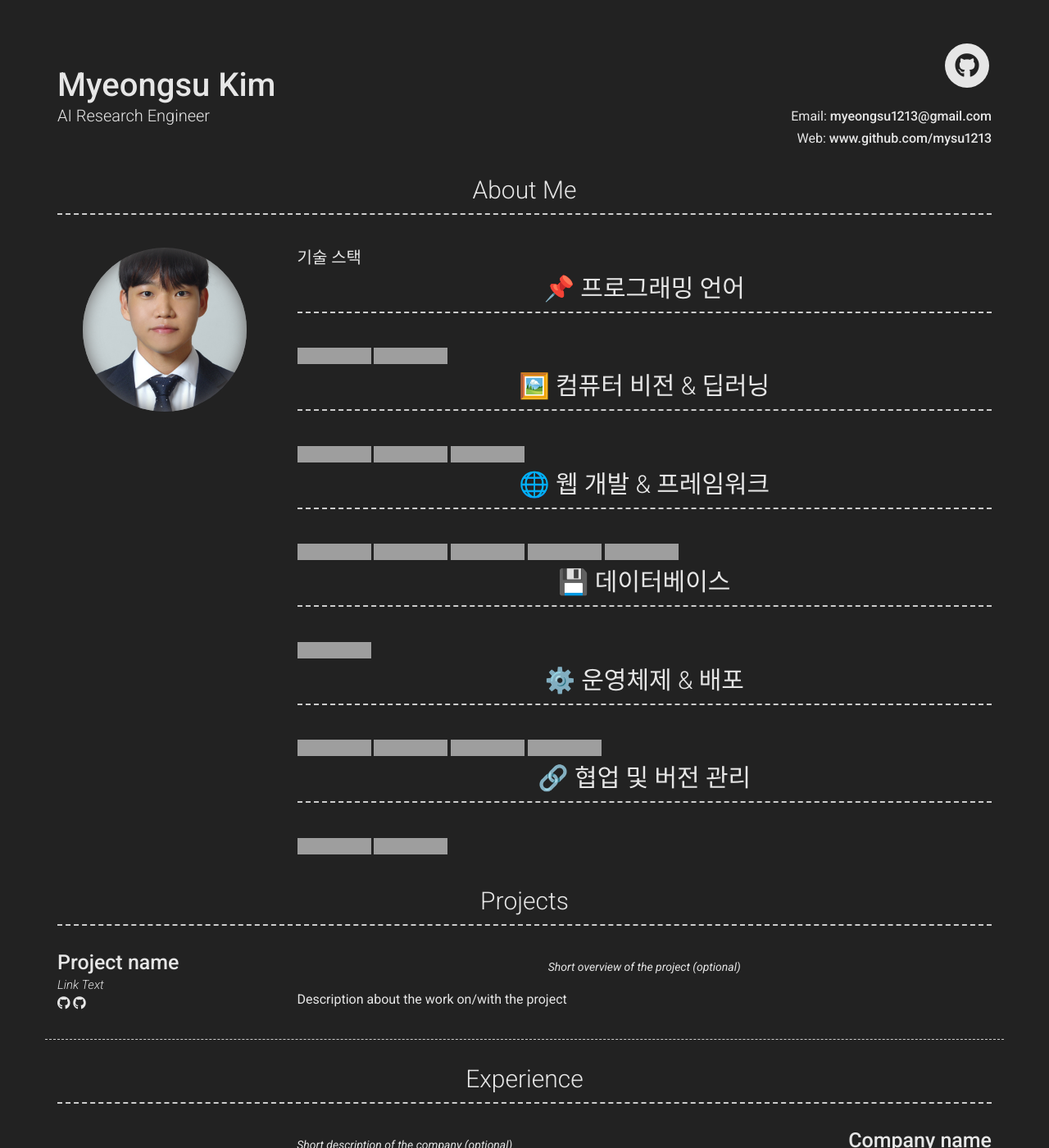
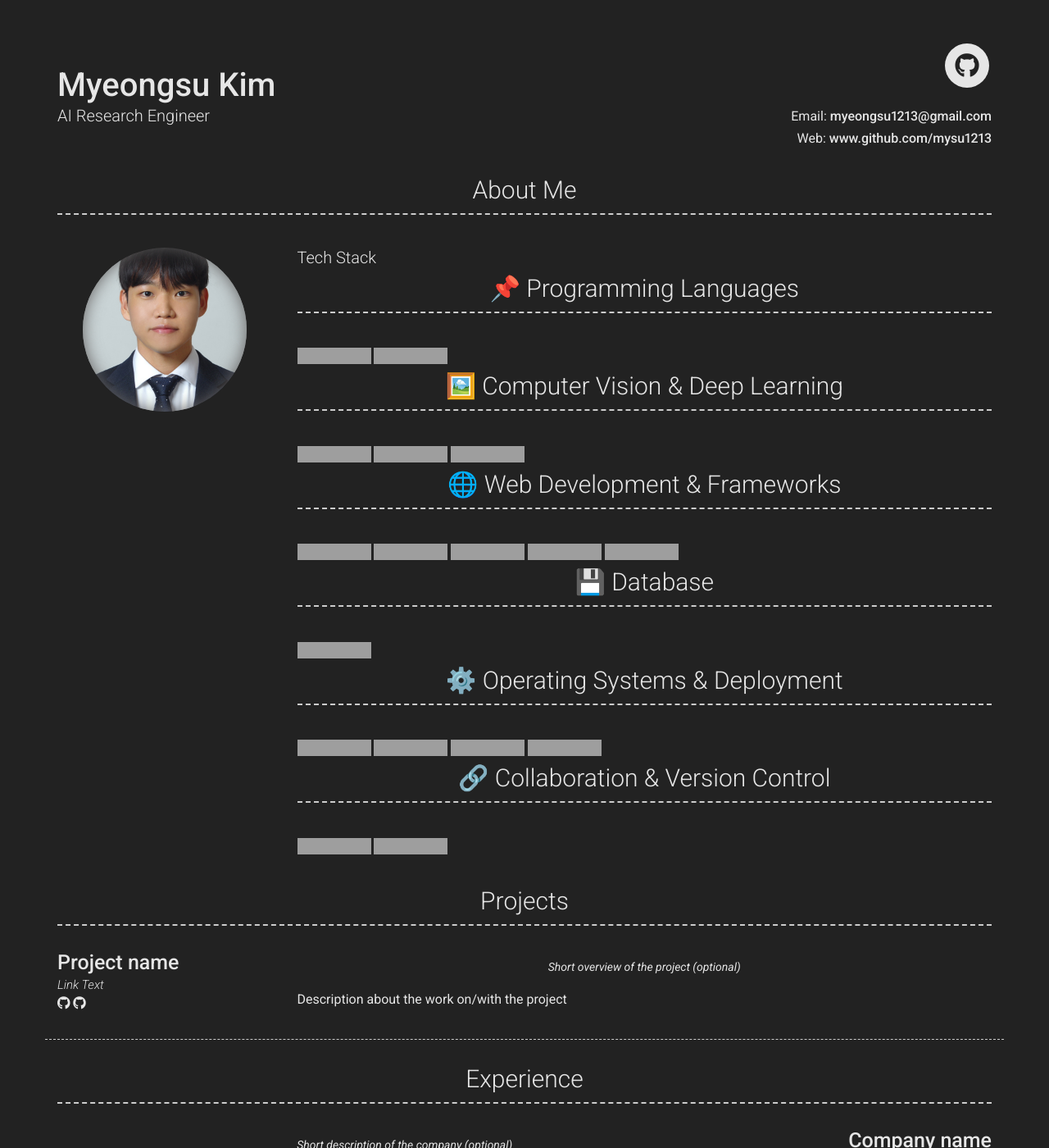
Before and after one commit to mysu1213/mysu1213_resume.github.io, a Jekyll site: the page built from index.md, in a window 1280 px wide and 1400 px high, cut to the strip 0-1400 px from the top of the window. Shown: the whole strip at 82% size. Built offline with Jekyll 4.4.1, drawn with Linux system fonts in a browser that asks for light colours; nearby versions of some CDN libraries; grey boxes are pictures that could not be loaded.

Commit message:
Update _config.yml

```diff
--- a/_config.yml
+++ b/_config.yml
@@ -54,38 +54,31 @@ github_username: mysu1213
 about_profile_image: images/image.jpg
 
 about_content: |
-  ## 기술 스택
+  <h2>Tech Stack</h2>
 
-  ### 📌 프로그래밍 언어
-  ![Python](https://img.shields.io/badge/Python-3776AB?style=flat&logo=python&logoColor=white)
-  ![C++](https://img.shields.io/badge/C++-00599C?style=flat&logo=c%2B%2B&logoColor=white)
-
-  ### 🖼️ 컴퓨터 비전 & 딥러닝
-  ![OpenCV](https://img.shields.io/badge/OpenCV-5C3EE8?style=flat&logo=opencv&logoColor=white)
-  ![TensorFlow](https://img.shields.io/badge/TensorFlow-FF6F00?style=flat&logo=tensorflow&logoColor=white)
-  ![ONNX](https://img.shields.io/badge/ONNX-005CED?style=flat&logo=onnx&logoColor=white)
-
-  ### 🌐 웹 개발 & 프레임워크
-  ![Django](https://img.shields.io/badge/Django-092E20?style=flat&logo=django&logoColor=white)
-  ![HTML](https://img.shields.io/badge/HTML5-E34F26?style=flat&logo=html5&logoColor=white)
-  ![CSS](https://img.shields.io/badge/CSS3-1572B6?style=flat&logo=css3&logoColor=white)
-  ![JavaScript](https://img.shields.io/badge/JavaScript-F7DF1E?style=flat&logo=javascript&logoColor=black)
-  ![PyQt](https://img.shields.io/badge/PyQt-41CD52?style=flat&logo=qt&logoColor=white)
-
-  ### 💾 데이터베이스
-  ![MySQL](https://img.shields.io/badge/MySQL-4479A1?style=flat&logo=mysql&logoColor=white)
-
-  ### ⚙️ 운영체제 & 배포
-  ![Linux](https://img.shields.io/badge/Linux-FCC624?style=flat&logo=linux&logoColor=black)
-  ![Windows](https://img.shields.io/badge/Windows-0078D6?style=flat&logo=windows&logoColor=white)
-  ![Raspberry Pi](https://img.shields.io/badge/Raspberry%20Pi-A22846?style=flat&logo=raspberrypi&logoColor=white)
-  ![DLL Development](https://img.shields.io/badge/DLL%20Development-0078D6?style=flat)
-
-  ### 🔗 협업 및 버전 관리
-  ![Git](https://img.shields.io/badge/Git-F05032?style=flat&logo=git&logoColor=white)
-  ![Notion](https://img.shields.io/badge/Notion-000000?style=flat&logo=notion&logoColor=white)
-
-
+  <h3>📌 Programming Languages</h3>
+  <img src="https://img.shields.io/badge/Python-3776AB?style=flat&logo=python&logoColor=white" />
+  <img src="https://img.shields.io/badge/C++-00599C?style=flat&logo=c%2B%2B&logoColor=white" />
+  <h3>🖼️ Computer Vision & Deep Learning</h3>
+  <img src="https://img.shields.io/badge/OpenCV-5C3EE8?style=flat&logo=opencv&logoColor=white" />
+  <img src="https://img.shields.io/badge/TensorFlow-FF6F00?style=flat&logo=tensorflow&logoColor=white" />
+  <img src="https://img.shields.io/badge/ONNX-005CED?style=flat&logo=onnx&logoColor=white" />
+  <h3>🌐 Web Development & Frameworks</h3>
+  <img src="https://img.shields.io/badge/Django-092E20?style=flat&logo=django&logoColor=white" />
+  <img src="https://img.shields.io/badge/HTML5-E34F26?style=flat&logo=html5&logoColor=white" />
+  <img src="https://img.shields.io/badge/CSS3-1572B6?style=flat&logo=css3&logoColor=white" />
+  <img src="https://img.shields.io/badge/JavaScript-F7DF1E?style=flat&logo=javascript&logoColor=black" />
+  <img src="https://img.shields.io/badge/PyQt-41CD52?style=flat&logo=qt&logoColor=white" />
+  <h3>💾 Database</h3>
+  <img src="https://img.shields.io/badge/MySQL-4479A1?style=flat&logo=mysql&logoColor=white" />
+  <h3>⚙️ Operating Systems & Deployment</h3>
+  <img src="https://img.shields.io/badge/Linux-FCC624?style=flat&logo=linux&logoColor=black" />
+  <img src="https://img.shields.io/badge/Windows-0078D6?style=flat&logo=windows&logoColor=white" />
+  <img src="https://img.shields.io/badge/Raspberry%20Pi-A22846?style=flat&logo=raspberrypi&logoColor=white" />
+  <img src="https://img.shields.io/badge/DLL%20Development-0078D6?style=flat" />
+  <h3>🔗 Collaboration & Version Control</h3>
+  <img src="https://img.shields.io/badge/Git-F05032?style=flat&logo=git&logoColor=white" />
+  <img src="https://img.shields.io/badge/Notion-000000?style=flat&logo=notion&logoColor=white" />
 
 content:
   - title: Projects # Title for the section
```
